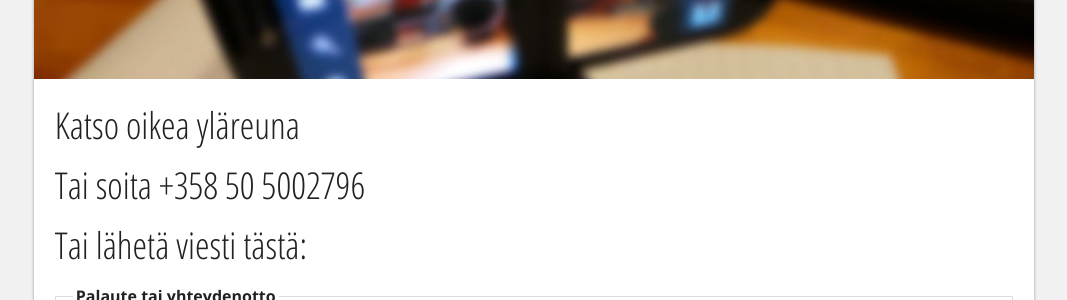
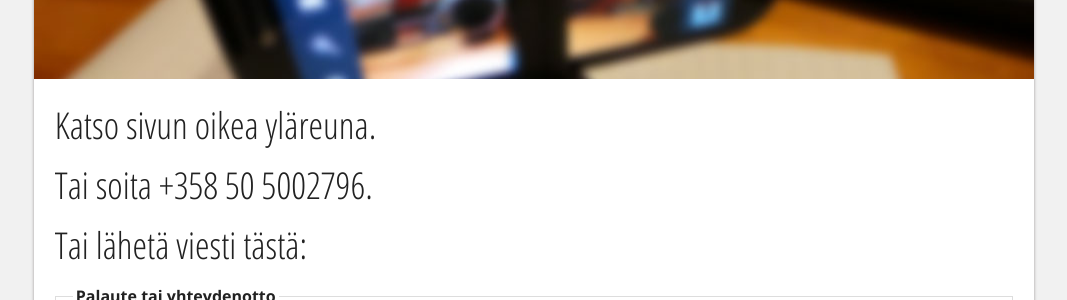
Before and after one commit to Pyppe/infocrea.fi, a Jekyll site: the page built from yhteystiedot.html, in a window 1280 px wide. Shown: the part 292-592 px from the top of the page, without its empty margins (106-1173 px from the left). Built offline with Jekyll 4.4.1, drawn with Linux system fonts in a browser that asks for light colours; nearby versions of some CDN libraries.

Commit message:
yhteystiedot pientä muotoilua

```diff
--- a/yhteystiedot.html
+++ b/yhteystiedot.html
@@ -6,9 +6,9 @@ title: "Yhteystiedot"
 js: feedback.js
 ---
 
-<h2>Katso oikea yläreuna</h2>
+<h2>Katso sivun oikea yläreuna.</h2>
 
-<h2>Tai soita +358 50 5002796</h2>
+<h2>Tai soita +358 50 5002796.</h2>
 
 <h2>Tai lähetä viesti tästä:</h2>
 {% include palauteForm.html %}
```
